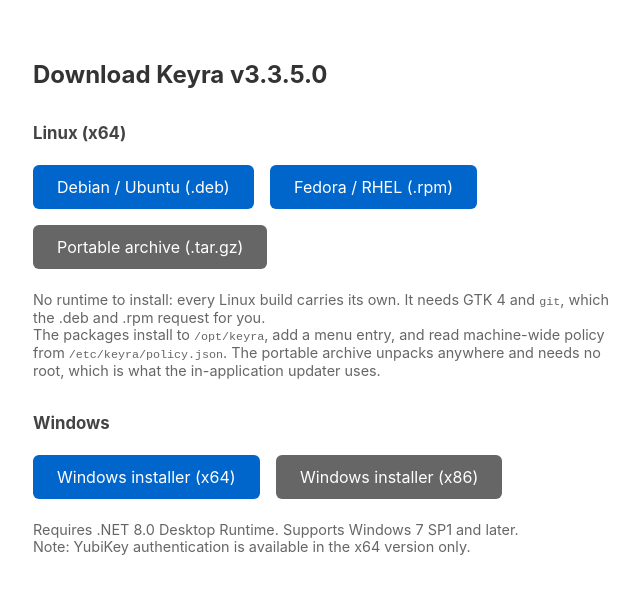
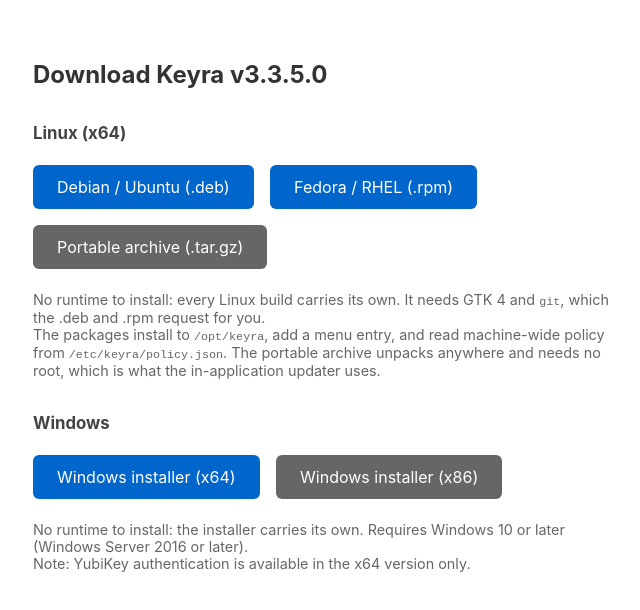
Before and after one commit to PenguinConverters/Keyra-Releases, a plain HTML site: page download/index.html in a window 1280 px wide. Shown: the whole page, without its empty margins (307-947 px from the left). Drawn offline with Linux system fonts and the light colour scheme.

Commit message:
Download page: the Windows note says the installer carries its runtime and needs Windows 10
The MSIs are self-contained since 3.x (no .NET Desktop Runtime to install),
and .NET 8 does not run on Windows 7.

```diff
--- a/download/index.html
+++ b/download/index.html
@@ -99,7 +99,8 @@
         <a id="link-x86" href="#" class="secondary">Windows installer (x86)</a>
       </div>
       <p class="note">
-        Requires .NET 8.0 Desktop Runtime. Supports Windows 7 SP1 and later.<br>
+        No runtime to install: the installer carries its own. Requires Windows 10 or later
+        (Windows Server 2016 or later).<br>
         Note: YubiKey authentication is available in the x64 version only.
       </p>
     </div>
```
